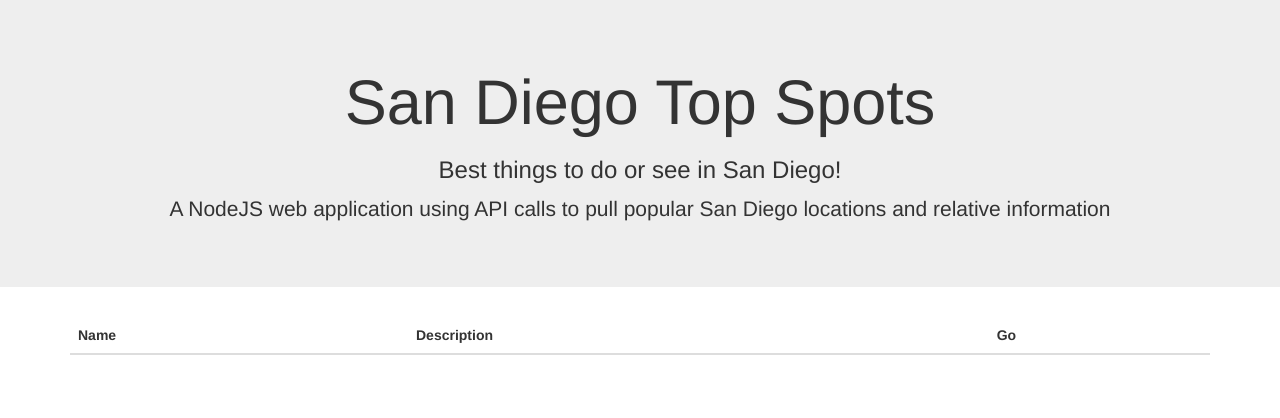
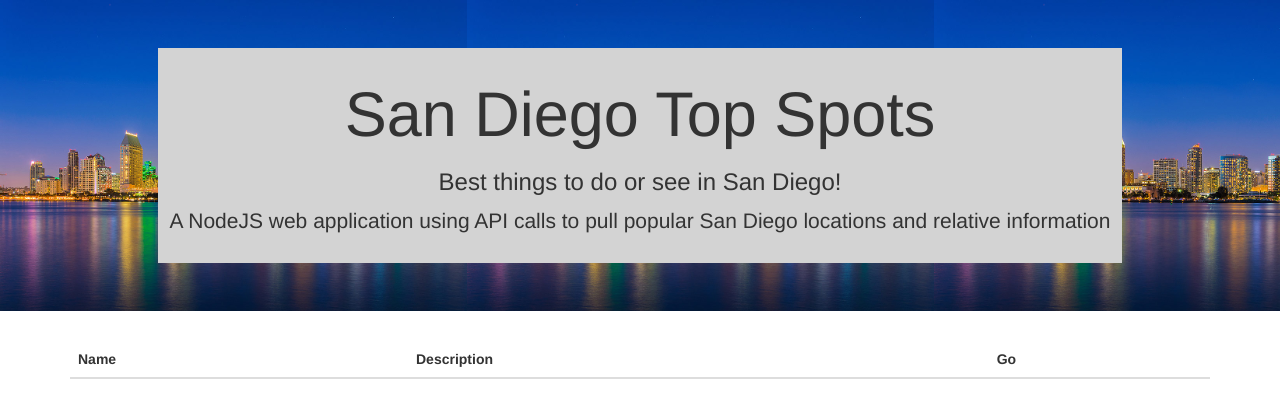
Before and after one commit to matthewhaotran/SanDiegoTopSpots, a website: page index.html in a window 1280 px wide. Drawn offline with nearby package versions, Linux system fonts and the light colour scheme; no server answers.

Commit message:
added header image

```diff
--- /dev/null
+++ b/css/styles.css
@@ -0,0 +1,10 @@
+.jumbotron {
+    background-image: url("/app/images/sandiego.jpg");
+    background-size: contain;
+ }
+
+ #header {
+     background-color: lightgrey;
+     display: inline-block;
+     padding: 1.2rem;
+ }
--- a/index.html
+++ b/index.html
@@ -6,13 +6,16 @@
     <meta charset="UTF-8">
     <meta name="viewport" content="width=device-width, initial-scale=1">
     <link rel="stylesheet" href="/node_modules/bootstrap/dist/css/bootstrap.min.css">
+    <link rel="stylesheet" href="/css/styles.css">
 </head>
 
 <body ng-controller="topSpotsController as topSpotsCtrl" ng-cloak>
     <div class="jumbotron text-center">
-        <h1>San Diego Top Spots</h1>
-        <h3>Best things to do or see in San Diego!</h3>
-        <p>A NodeJS web application using API calls to pull popular San Diego locations and relative information</p>
+        <div id="header">
+            <h1>San Diego Top Spots</h1>
+            <h3>Best things to do or see in San Diego!</h3>
+            <p>A NodeJS web application using API calls to pull popular San Diego locations and relative information</p>
+        </div>
     </div>
     <div class="container">
 
```
Also changed, not shown: app/images/sandiego.jpg (added).
